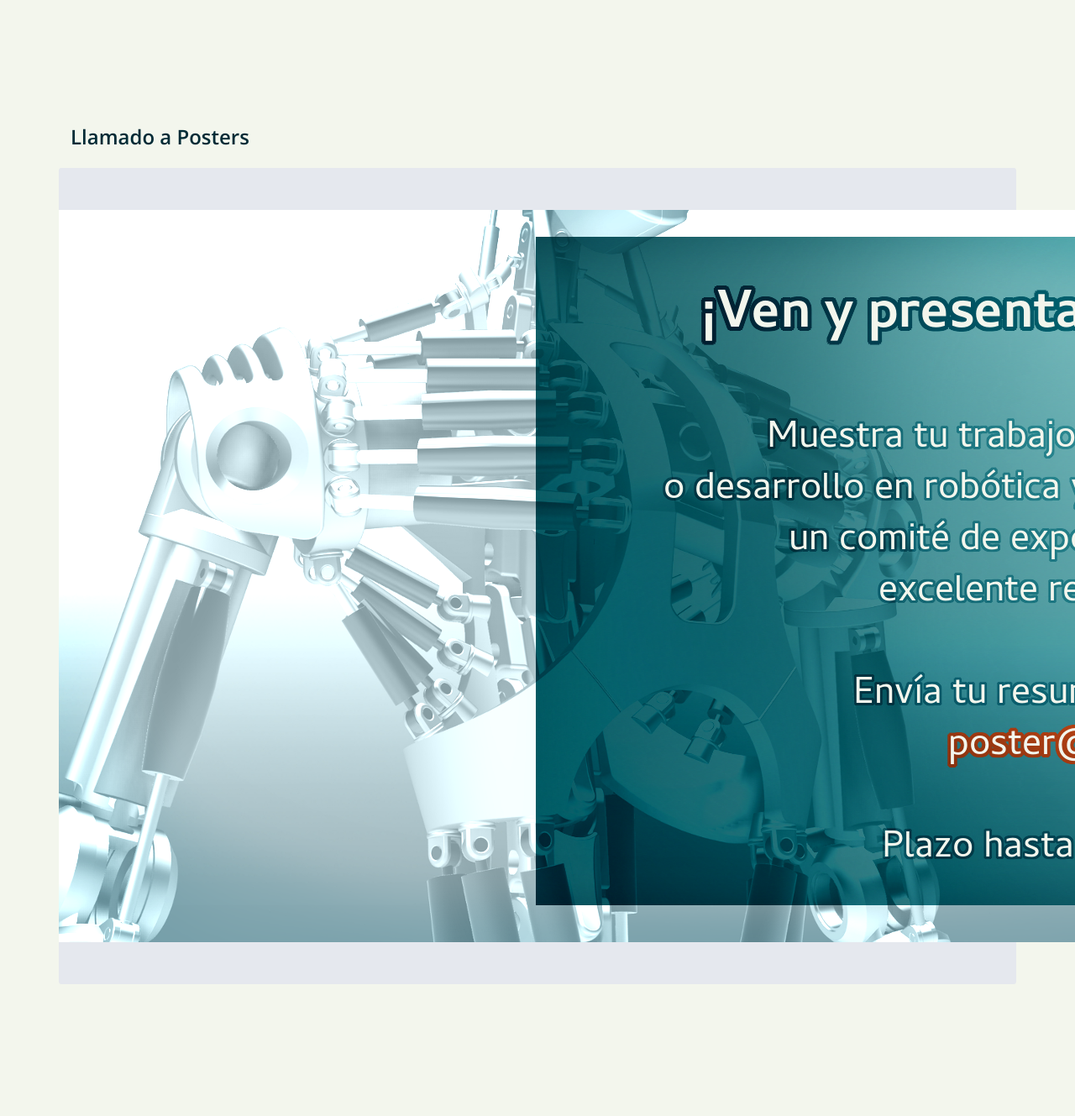
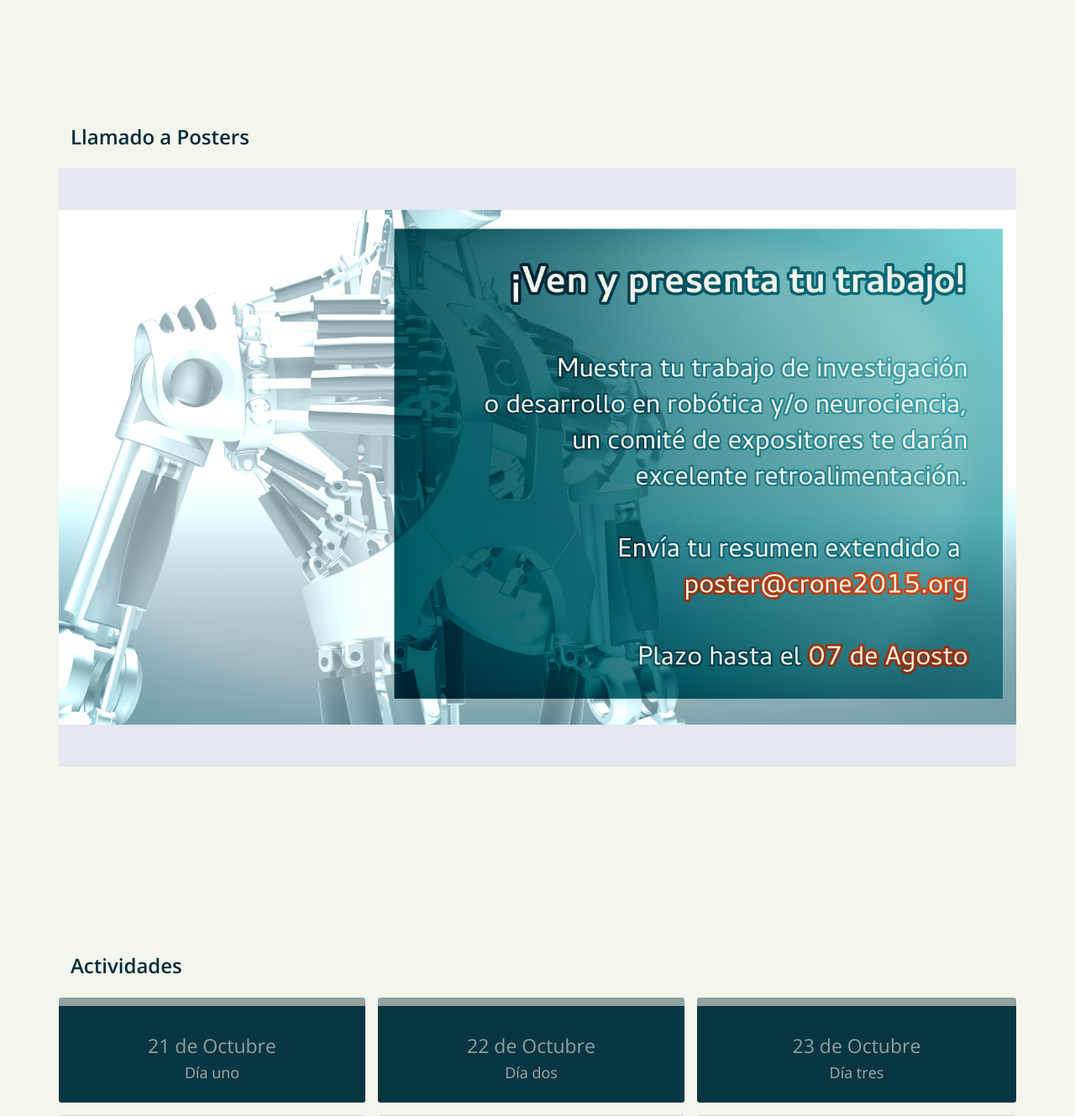
Before and after one commit to psigelo/CRoNe2015, a PHP site: page / in a window 1280 px wide; the page is wider, and only the part inside the window is pictured. Shown: the part 1974-3303 px from the top of that part at 84% size. Run offline with PHP 8.4, Linux system fonts and the light colour scheme; some libraries are stand-ins or nearby versions.

Commit message:
minor fix

```diff
--- a/web/css/style.css
+++ b/web/css/style.css
@@ -230,6 +230,12 @@ span.menu {
 	font-size: 18px;
 	font-weight: 500;
 	color: #073642;
+}
+.poster-grids img {
+	width: 100%;
+	display: block;
+    margin-left: auto;
+    margin-right: auto;
 }
 /*--activity--*/
 .activity {
```
